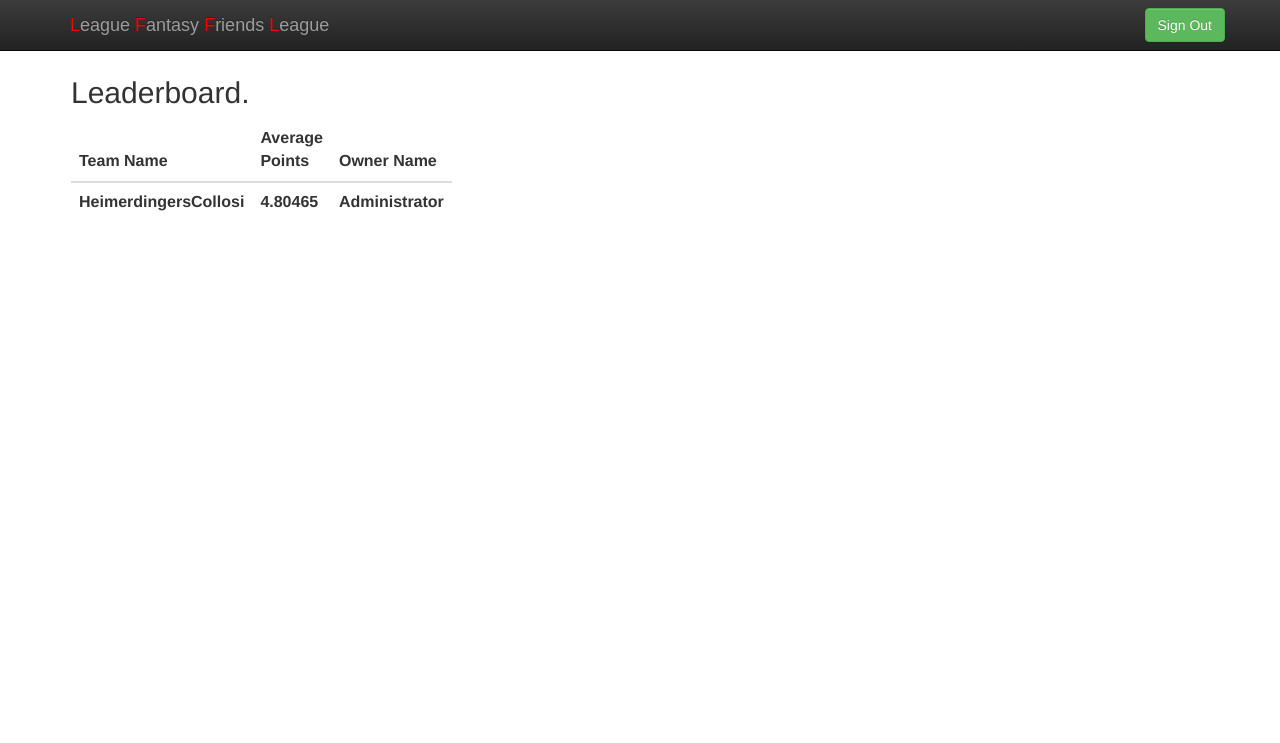
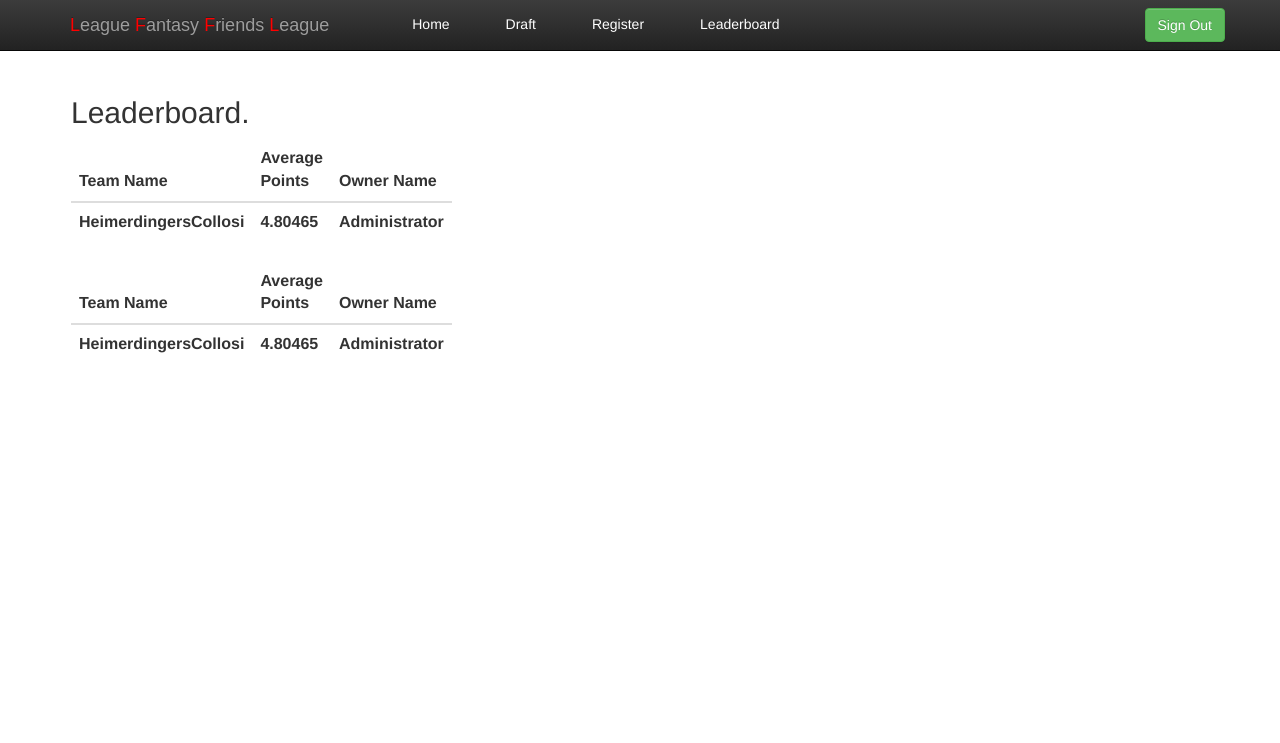
Before and after one commit to Nolsenly/ALevelCompProjPhpApp, a PHP site: page /myApp/Leaderboards.php in a window 1280 px wide. Shown: the top 743 px of the page. After the commit the page ends 353 px from the top, so only its background shows below. Run offline with PHP 8.4, Linux system fonts and the light colour scheme; a user stored in the database is signed in; data comes from the database, SQL or seed files in the repository; tables that the repository leaves empty or names only in its code hold one stand-in row (values such as "Sample post"); lists and menus that the app fills with data are empty; some libraries are stand-ins or nearby versions; some web fonts are replaced.

Commit message:
push for alex
stuff is missing some comments
i think i left this in a working state.

```diff
--- a/Leaderboards.php
+++ b/Leaderboards.php
@@ -29,4 +29,27 @@
 }#<th scope="row">Player 2</th> <td>'.$p2n.'</td> <td>'.$p2p.'</td></tr>
 echo("</tbody></table>");
 
+$flid = $conn->prepare("SELECT idee FROM followertable WHERE ider = '$variable'");
+$flid->execute();
+$fuserID = array();
+$score = array();
+while($data = $flid->fetch(PDO::FETCH_ASSOC)){
+  array_push($fuserID, $data['idee']);
+}
+echo("<table class = 'table'><thead><tr><th>Team Name</th><th>Average Points</th><th>Owner Name</th></tr></thead>");
+foreach ($fuserID as $key => $value) {
+  $var = $fuserID[$key];
+  $scfl = $conn->prepare("SELECT teamName, teamPoints FROM teamtable WHERE userID = '$var'");
+  $scfl->execute();
+  $unaf = $conn->prepare("SELECT userName FROM usertable WHERE userID = $var");
+  $unaf->execute();
+  while($data = $scfl->fetch(PDO::FETCH_ASSOC)){
+    while($data2 = $unaf->fetch(PDO::FETCH_ASSOC)){
+      array_push($score, $data['teamName'], $data['teamPoints'], $data2['userName']);
+    }
+  }
+  echo("<tbody><tr><th>".$score[0]."</th><th>".$score[1]."</th><th>".$score[2] ."</th></tr>");
+  $score = array();
+}
+echo("</tbody></table>");
 ?>
--- a/Navbar.php
+++ b/Navbar.php
@@ -20,6 +20,12 @@
       <a class="navbar-brand" href="#"><span>L</span>eague <span>F</span>antasy <span>F</span>riends <span>L</span>eague</a> <!-- title -->
     </div>
     <div id="navbar" class="navbar-collapse collapse">
+      <ul class = "hrz-bar">
+        <li><a>Home</a></li>
+        <li><a>Draft</a></li>
+        <li><a>Register</a></li>
+        <li><a>Leaderboard</a></li>
+      </ul>
       <?php
         #if ($_SESSION['LGIN'] == 0 or null == $_SESSION['LGIN']){ # checking about whether logged in or not.
         if ($_SESSION['LGIN'] != 1){
--- a/getpage.php
+++ b/getpage.php
@@ -139,7 +139,7 @@
     }
     $teamID = $_SESSION['LIID'];
       $stmt = $conn->prepare("INSERT INTO pickTable VALUES ('','$PlayersId','$teamID','$AVGPP','$playername','$tpl');");
-      $drop = $conn->prepare("DELETE FROM `picktable` WHERE `teamPlace` = '$tpl' AND `teamID` = '$teamID'");
+      $drop = $conn->prepare("DELETE FROM `picktable` WHERE `teamPlace` = '$tpl' AND `teamID` = '$teamID");
       $drop->execute();
 #    $stmt = $conn->prepare("UPDATE 'td' SET '" . :mid . "'='" . :MID . "', '" . :mnm . "' = '" . :MNM . "', '" . ":mpts . "'='" . ":MPTS . "', WHERE 'TID' = " . :ID);
     // $stmt->bindParam(':mid', $mid);
--- a/leaderboardupdate.php
+++ b/leaderboardupdate.php
@@ -1,21 +1,50 @@
 <?php
 include_once("connect.php");
 $uid = 1; # make this equal to the session variable.
-$dc = $conn->prepare("SELECT * FROM pickTable WHERE teamID = '".$uid."'");
+$dc = $conn->prepare("SELECT userID FROM usertable");
 $dc->execute();
 $x = 0;
-$pP = array();
+$pointsArray = array();
 $tpP = 0;
 $apP = 0;
+$points = 0;
+
 while($data = $dc->fetch(PDO::FETCH_ASSOC)){ #assign collceted data to it's associated array.
-  array_push($pP, $data['pickPoints']);
-  $x = $x+1;
+  $user = $data['userID'];
+  $dc2 = $conn->prepare("SELECT * FROM picktable WHERE teamID = $user");
+  $dc2->execute();
+  var_dump($user);
+  $x = 0;
+  $points = 0;
+  $totalPoints = 0;
+
+  while($data2 = $dc2->fetch(PDO::FETCH_ASSOC)){ #assign collceted data to it's associated array.
+    $pcktable = $data2['pickPoints'];
+      if ($pcktable != "") {
+      var_dump($pcktable);
+      $points = $points + $pcktable;
+      $x = $x+1;
+    }
   }
-  foreach ($pP as $key => $value) {
-    $tpP = $tpP + $pP[$key];
-    # update the total points.
+  if ($x != 0) {
+    $totalPoints = $points / $x;
+    echo $totalPoints;
   }
-  $apP = ($tpP/$x);
-$dd = $conn->prepare("UPDATE teamTable SET teamPoints='$apP' WHERE teamID = '".$uid."'");
-$dd->execute();
+
+  $dd = $conn->prepare("UPDATE teamTable SET teamPoints='$totalPoints' WHERE teamID = '".$user."'");
+  $dd->execute();
+}
+
+  #$currentPckPts = $data['pickPoints'];
+  #foreach ($pckPts as $key => $value) {
+  #array_push($pP, $data['pickPoints']);
+  #$x = $x+1;
+#}}
+#  foreach ($pP as $key => $value) {
+#    $tpP = $tpP + $pP[$key];
+#    # update the total points.
+#  }
+#  $apP = ($tpP/$x);
+
+
 ?>
--- a/page2.php
+++ b/page2.php
@@ -2,8 +2,8 @@
 #at some point work out a way to redirect to last page. probs to do with trakcing last page in a session, assigning may ba a prob tho.
 include_once("connect.php"); #connect to db
 session_start();
-$u_name = htmlspecialchars($_POST['username']); #get values that are inputted from the last page.
-$pword = md5(htmlspecialchars($_POST['password'])); # hash the password so it's secure.
+$u_name = stripslashes(htmlspecialchars($_POST['username'])); #get values that are inputted from the last page.
+$pword = md5(stripslashes(htmlspecialchars($_POST['password']))); # hash the password so it's secure.
 print_r($u_name);
 $userdb = array();
 $passdb = array();
@@ -41,6 +41,6 @@
     $_SESSION['LGIN'] = 0;
   }}
   session_write_close(); #end session
-  header("location: LandingPage.php"); # redirect user
+  #header("location: LandingPage.php"); # redirect user
   exit();
 ?>
--- a/styles.css
+++ b/styles.css
@@ -51,3 +51,22 @@
   .btn-no-margin {
     margin-top: 0 !important;
   }
+.hrz-bar {
+  float: left;
+  }
+  .hrz-bar li{
+    float:left !important;
+    margin-right: 2em;
+    margin-left:2em;
+    color: #FFF !important;
+    text-align: center;
+    margin-top: 1em;
+    list-style: none;
+    }
+    .hrz-bar li a {
+      color: #FFF;
+
+    }
+    a:hover {
+      cursor: pointer;
+    }
```
Also changed, not shown: AddFollowScript.php (added, +13 -0 lines), FollowManagePage.php (added, +27 -0 lines), FollowerRemove.php (added, +13 -0 lines), registerscript.php (+7 -0 lines).
